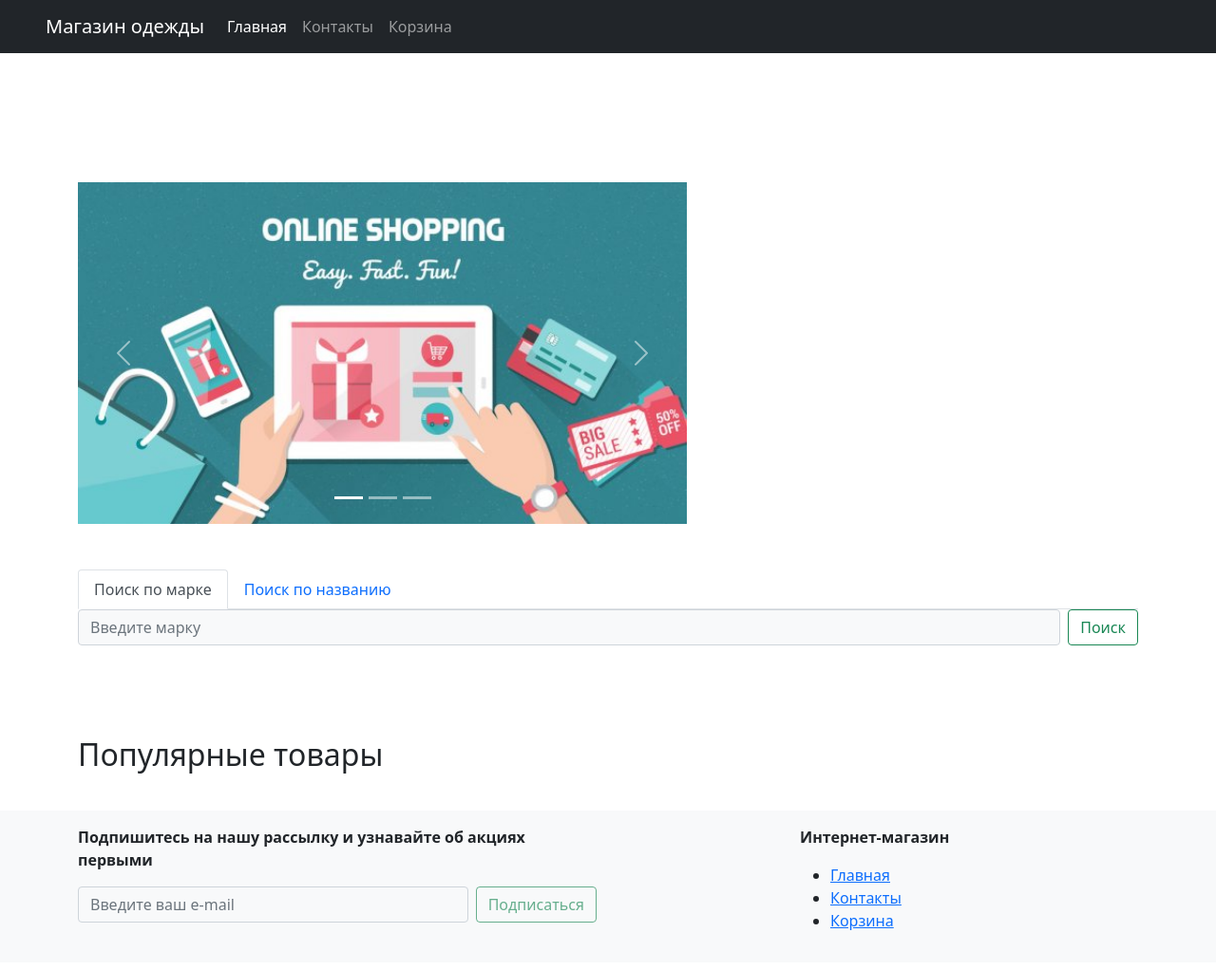
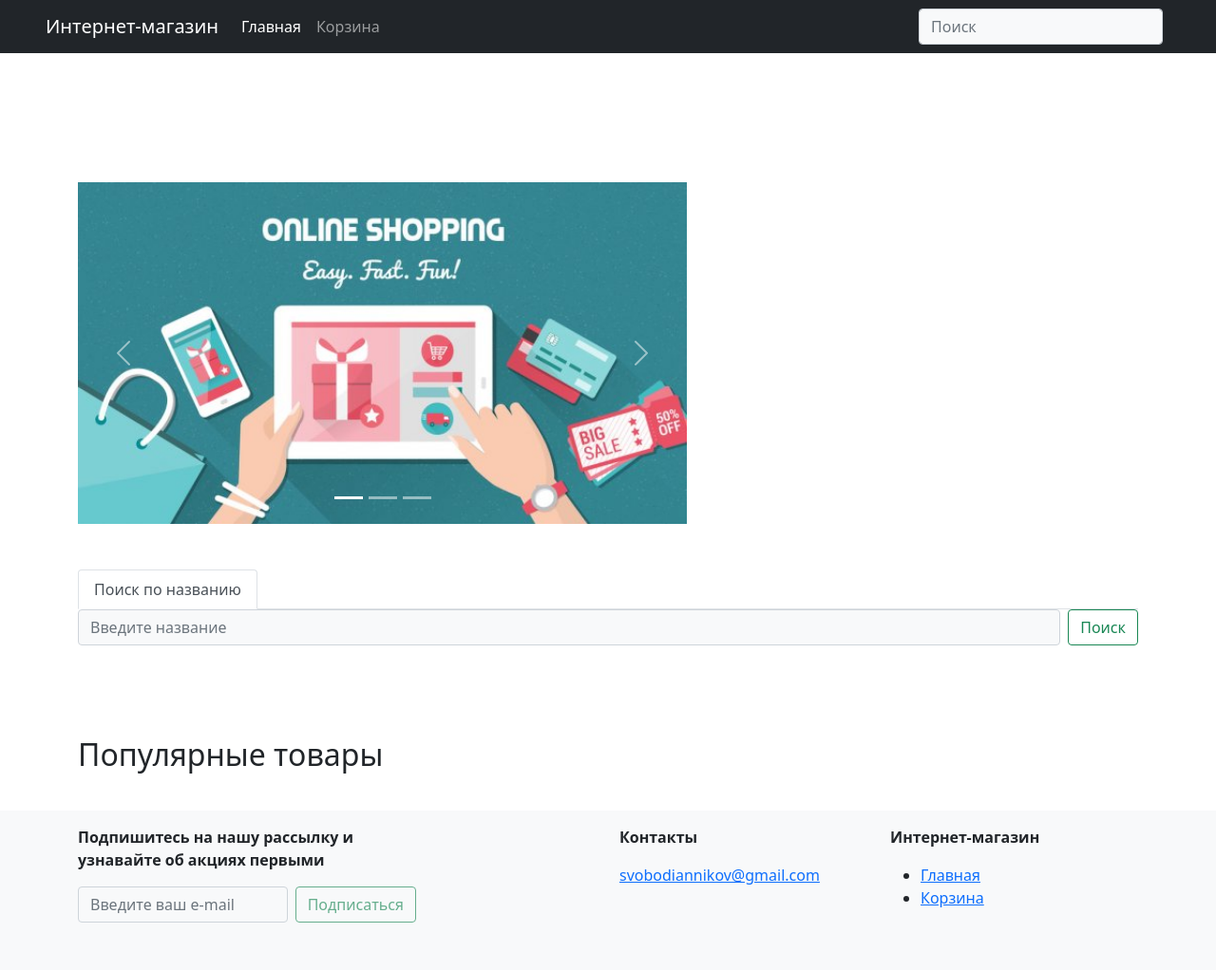
Before and after one commit to dmitrysvd/onlineshop, a Django app: page / in a window 1280 px wide. Shown: the whole page at 95% size. Before the commit the page ends 980 px from the top, so only its background shows below. Run offline with Django 3.2, Linux system fonts and the light colour scheme; data that the repository does not hold is empty; parts of the project's set-up code (start-up, migrations or seed data) failed here and were passed over; some libraries are stand-ins or nearby versions.

Commit message:
Delete unused things and some other changes

```diff
--- a/onlinestore/templates/onlinestore/base.html
+++ b/onlinestore/templates/onlinestore/base.html
@@ -16,7 +16,7 @@
     <nav class="navbar navbar-expand-lg navbar-dark bg-dark">
         <div class="container-fluid px-md-5">
             <a class="navbar-brand" href="{% url 'onlinestore:main' %}">
-                Магазин одежды
+                Интернет-магазин
             </a>
             <button class="navbar-toggler" type="button" data-bs-toggle="collapse" data-bs-target="#navbarSupportedContent" aria-controls="navbarSupportedContent" aria-expanded="false" aria-label="Toggle navigation">
                 <span class="navbar-toggler-icon"></span>
@@ -25,9 +25,6 @@
                 <ul class="navbar-nav me-auto mb-2 mb-lg-0">
                     <li class="nav-item">
                         <a class="nav-link active" aria-current="page" href="{% url 'onlinestore:main' %}">Главная</a>
-                    </li>
-                    <li class="nav-item">
-                        <a class="nav-link" href="#">Контакты</a>
                     </li>
                     <li class="nav-item">
                         <a class="nav-link" href="{% url 'cart:cart_detail' %}">
@@ -40,6 +37,9 @@
                         </a>
                     </li>
                 </ul>
+                <form class="d-flex" action="{% url 'onlinestore:search' option='name' %}" method="get">
+                    <input class="form-control me-2 bg-light" name="query" type="search" placeholder="Поиск">
+                </form>
             </div>
         </div>
     </nav>
@@ -72,21 +72,25 @@
     </div>
 </main>
 
-<footer class="footer bg-light mt-5 p-3">
+<footer class="footer bg-light mt-5 p-3 pb-5">
     <div class="container bg-light">
         <div class="row justify-content-between">
-            <div class="col-md-6">
+            <div class="col-md-4">
                 <p class="fw-bold">Подпишитесь на нашу рассылку и узнавайте об акциях первыми</p>
                 <form class="d-flex" method="post">
                     <input class="form-control me-2 bg-light" disabled name="email" type="text" placeholder="Введите ваш e-mail">
                     <button class="btn btn-outline-success disabled" type="submit">Подписаться</button>
                 </form>
             </div>
-            <div class="col-md-4">
+            <div class="col-md-2"></div>
+            <div class="col-md-3">
+                <p class="fw-bold">Контакты</p>
+                <a href="mailto:svobodiannikov@gmail.com">svobodiannikov@gmail.com</a>
+            </div>
+            <div class="col-md-3">
                 <p class="fw-bold">Интернет-магазин</p>
                 <ul>
                     <li><a href="{% url 'onlinestore:main' %}">Главная</a></li>
-                    <li><a href="#">Контакты</a></li>
                     <li><a href="{% url 'cart:cart_detail' %}">Корзина</a></li>
                 </ul>
             </div>
--- a/onlinestore/templates/onlinestore/main.html
+++ b/onlinestore/templates/onlinestore/main.html
@@ -41,7 +41,7 @@
             <div class="card-header">
                 <h5>Выгодное предложение</h5>
             </div>
-            <img class="card-img-top img-fluid align-self-center" style="width: 13rem;" alt="Product image"
+            <img class="card-img-top img-fluid align-self-center m-3" style="width: 13rem;" alt="Product image"
                     src="{% if sale_item.image %}{{ sale_item.image.url }}{% else %}{% static 'onlinestore/images/no-product-image.png' %}{% endif %}">
             <div class="card-body">
                 <h4 class="card-title">{{ sale_item.name }}</h4>
@@ -63,20 +63,11 @@
 
 <ul class="nav nav-tabs mt-5" id="searchTabs" role="tablist">
     <li class="nav-item" role="presentation">
-        <a class="nav-link active" id="brand-tab" data-bs-toggle="tab" href="#brand" role="tab" aria-controls="Search by brand" aria-selected="true">Поиск по марке</a>
-    </li>
-    <li class="nav-item" role="presentation">
-        <a class="nav-link" id="name-tab" data-bs-toggle="tab" href="#name" role="tab" aria-controls="Search by name" aria-selected="false">Поиск по названию</a>
+        <a class="nav-link active" id="name-tab" data-bs-toggle="tab" href="#name" role="tab" aria-controls="Search by name" aria-selected="true">Поиск по названию</a>
     </li>
 </ul>
 <div class="tab-content" id="myTabContent">
-    <div class="tab-pane fade show active" id="brand" role="tabpanel" aria-labelledby="brand-tab">
-        <form class="d-flex" action="{% url 'onlinestore:search' option='brand' %}" method="get">
-            <input class="form-control me-2 bg-light" name="query" type="search" placeholder="Введите марку">
-            <button class="btn btn-outline-success" type="submit">Поиск</button>
-        </form>
-    </div>
-    <div class="tab-pane fade" id="name" role="tabpanel" aria-labelledby="name-tab">
+    <div class="tab-pane fade show active" id="name" role="tabpanel" aria-labelledby="name-tab">
         <form class="d-flex" action="{% url 'onlinestore:search' option='name' %}" method="get">
             <input class="form-control me-2 bg-light" name="query" type="search" placeholder="Введите название">
             <button class="btn btn-outline-success" type="submit">Поиск</button>
--- a/onlinestore/templates/onlinestore/product_detail.html
+++ b/onlinestore/templates/onlinestore/product_detail.html
@@ -27,7 +27,7 @@
         <h3><span class="badge bg-primary mb-2">sale -{{ product.discount_percentage }} %</span></h3>
     {% endif %}
         <div class="d-flex justify-content-center">
-            <img class="img-fluid" src="{% if product.image %}{{ product.image.url }}{% else %}{% static 'onlinestore/images/no-product-image.png' %}{% endif %}">
+            <img class="img-fluid" style="max-height: 500px;" src="{% if product.image %}{{ product.image.url }}{% else %}{% static 'onlinestore/images/no-product-image.png' %}{% endif %}">
         </div>
 
         <div class="d-flex justify-content-center">
--- a/onlinestore/templates/onlinestore/product_item.html
+++ b/onlinestore/templates/onlinestore/product_item.html
@@ -1,7 +1,7 @@
 {% load static %}
 
 <div class="card h-100 shadow-sm">
-    <img class="card-img-top img-fluid align-self-center" style="width: 13rem;" alt="Product image"
+    <img class="card-img-top img-fluid align-self-center m-2" style="width: 13rem;" alt="Product image"
             src="{% if product.image %}{{ product.image.url }}{% else %}{% static 'onlinestore/images/no-product-image.png' %}{% endif %}">
     <div class="card-body">
         <h4 class="card-title">{{ product.name }}</h4>
--- a/onlinestore/views.py
+++ b/onlinestore/views.py
@@ -60,10 +60,7 @@ def search(request, option):
     query = request.GET.get('query', '')
     products = Product.available_objects.all()
 
-    if option == 'brand':
-        products = products.filter(brand__name__icontains=query)
-        query_text = 'Марка: ' + query
-    elif option == 'name':
+    if option == 'name':
         products = products.filter(name__icontains=query)
         query_text = 'Название: ' + query
     else:
--- a/orders/urls.py
+++ b/orders/urls.py
@@ -1,4 +1,3 @@
-from orders.views import order_created
 from django.urls import path
 from . import views
 
@@ -6,7 +5,6 @@ app_name = 'orders'
 
 urlpatterns = [
     path('create_order/', views.create_order, name='create_order'),
-    path('created', views.order_created, name='order_created'),
     path('admin/order/<int:order_id>/',
          views.admin_order_detail,
          name='admin_order_detail'),
--- a/orders/views.py
+++ b/orders/views.py
@@ -29,11 +29,6 @@ def create_order(request):
                   {'cart': cart, 'form': form})
 
 
-def order_created(request):
-    return render(request,
-                  'orders/order_created.html')
-
-
 @staff_member_required
 def admin_order_detail(request, order_id):
     order = get_object_or_404(Order, id=order_id)
```
